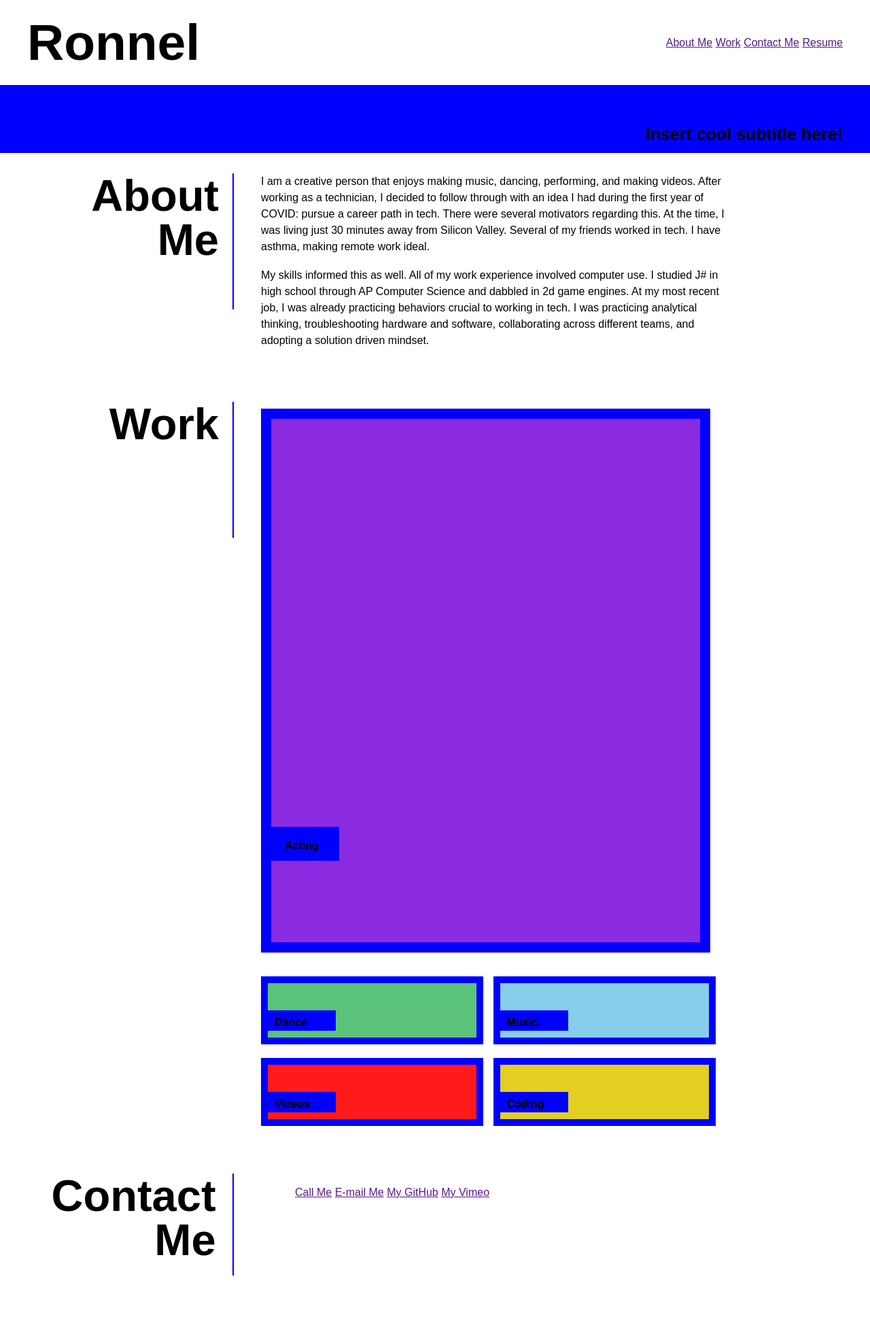
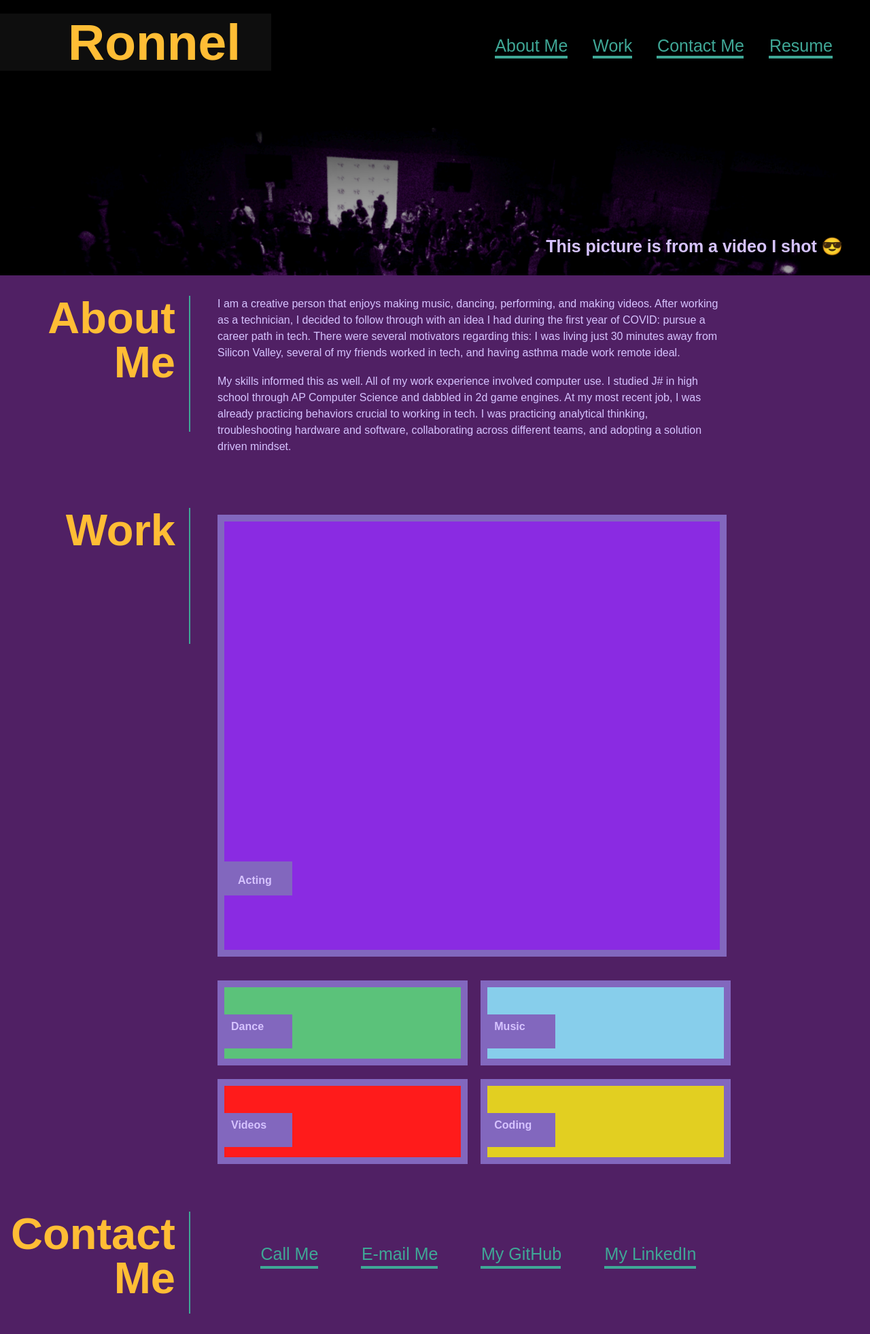
Before and after one commit to rabrigo/professional-portfolio, a plain HTML site: page index.html in a window 1280 px wide. Shown: the whole page at 68% size. Before the commit the page ends 1909 px from the top, so only its background shows below. Drawn offline with Linux system fonts and the light colour scheme.

Commit message:
updated html and css

```diff
--- a/Assets/css/style.css
+++ b/Assets/css/style.css
@@ -1,10 +1,42 @@
+body {
+    background-color: #502064;
+    color: #d6c3ff;
+}
+
 header nav {
-    margin: 25px 40px;
+    padding: 25px 0;
+    background-color: #000000;
 }
 
 header nav h1 {
     font-size: 75px;
     display: inline;
+    color: #FFBD35;
+    height: 200px;
+    background-color: #0e0e0e;
+    padding-left: 100px;
+    padding-right: 45px;
+}
+
+a {
+    color: #3FA796;
+    text-decoration: none;
+    position: relative;
+}
+
+a:hover {
+    color:#dcfff9;
+}
+
+nav a::after {
+    content:"";
+    /* margin-top: 10px; */
+    position: absolute;
+    width: 100%;
+    height: 4px;
+    background-color: #3FA796;
+    bottom: -5px;
+    left: -0.5%;
 }
 
 header nav ul {
@@ -12,10 +44,13 @@ header nav ul {
     float: right;
     color: pink;
     margin-top: 30px;
+    padding-right: 40px;
+    font-size: 25px;
 }
 
 header nav ul li {
     display: inline;
+    padding: 0 15px;
     /* removing this causes alignment issues */
 }
 
@@ -24,6 +59,7 @@ h2 {
     padding-right: 20px;
     font-size: 65px;
     vertical-align: top;
+    color: #FFBD35;
 }
 
 main {
@@ -32,38 +68,47 @@ main {
 }
 
 .banner {
-    height: 100px;
-    background-color: blue;
+    height: 280px;
+    background-image: url(../8k.jpg);
+    background-size: cover;
+    background-position: center;
     text-align: right;
 }
 
 .banner h3 {
     font-size: 25px;
-    padding-top: 60px;
+    padding-top: 225px;
     margin-right: 40px;
 }
 
 .aside-section {
     padding-right: 40px;
     text-align: right;
-    width: 30%;
+    width: 25%;
     margin: 30px 0;
 }
 
 /* vertical bar for the aside sections */
-.aside-section #about-me-vert-bar {
+.vert-bar {
     float: right;
+    width: 2px;
+    background-color: #3FA796;
+}
+
+.vert-bar.about-me {
     height: 200px;
-    width: 2px;
-    background-color: blue;
+}
+
+.vert-bar.work {
+    height: 200px;
 }
 
 .about-me-text {
     line-height: 1.5;
     vertical-align: top;
-    width: 70%;
+    width: 75%;
     margin: 30px 0;
-    padding-right: 200px;
+    padding-right: 220px;
 }
 
 .about-me-text p {
@@ -71,65 +116,68 @@ main {
     text-align: left;
 }
 
-.aside-section #work-vert-bar {
-    float: right;
-    height: 200px;
-    width: 2px;
-    background-color: blue;
-}
-
-.work-boxes {
+#work-boxes {
     /* display: block; */
-    width: 70%;
+    width: 75%;
     margin: 30px 0;
     padding-right: 200px;
 }
 
-.work-boxes .acting-box {
+.acting-box {
     background-color: blueviolet;
-    height: 800px;
-    width: 95%;
-    border: 15px blue solid;
+    height: 650px;
+    width: 98.5%;
+    border: 10px #8267BE solid;
     margin-top: 10px;
     margin-bottom: 25px;
     vertical-align: bottom;
 }
 
-.work-boxes .acting-box h3 {
-    margin-top: 600px;
+.acting-box h3 {
+    margin-top: 500px;
     height: 50px;
     width: 100px;
-    background-color: blue;
+    background-color: #8267BE;
     padding: 20px;
 }
 
-.work-boxes .small-box-header {
+.acting-box:hover {
+    opacity: 0.5;
+}
+
+.small-box-header {
     margin-top: 40px;
-    height: 30px;
+    height: 50px;
     width: 100px;
-    background-color: blue;
+    background-color: #8267BE;
     padding: 10px;
 }
 
-.work-boxes .dance-box, .music-box, .video-box, .coding-box {
+.dance-box, .music-box, .video-box, .coding-box {
     display: inline-block;
     background-color: rgb(91, 194, 122);
-    height: 100px;
-    width: 47%;
-    border: 10px blue solid;
-    margin: 10px 10px 10px 0;
+    height: 125px;
+    width: 48.4%;
+    border: 10px #8267BE solid;
+    margin: 10px 0;
 }
 
-.work-boxes .music-box {
-    background-color: skyblue;
+.dance-box:hover, .music-box:hover, .video-box:hover, .coding-box:hover {
+    opacity: 0.5;
 }
 
-.work-boxes .video-box {
+.music-box {
+    background-color: skyblue;
+    margin-left: 15px;
+}
+
+.video-box {
     background-color: rgb(255, 27, 27);
 }
 
-.work-boxes .coding-box {
+.coding-box {
     background-color: rgb(226, 207, 33);
+    margin-left: 15px;
 }
 
 .contact-me-header {
@@ -138,18 +186,29 @@ main {
     padding-right: 30px;
 }
 
-.aside-section #contact-me-vert-bar {
-    display: inline-block;
+.vert-bar.contact-me {
     height: 150px;
-    width: 2px;
-    background-color: blue;
 }
 
 #contact-me-links {
+    font-size: 25px;
     width: 60%;
-    margin: 50px;
+    display: flex;
+    /* flex-wrap: wrap; */
+    margin-top: 80px;
+    justify-content: space-evenly;
 }
 
-#contact-me-links ul li {
-    display: inline;
+#contact-me-links a {
+    position: relative;
 }
+
+#contact-me-links a::after {
+    content: "";
+    position: absolute;
+    width: 100%;
+    height: 4px;
+    background-color: #3FA796;
+    top: 30px;
+    left: -0.5%;
+}
--- a/index.html
+++ b/index.html
@@ -13,27 +13,28 @@
         <nav>
             <h1>Ronnel</h1>
             <ul>
-                <li><a href="">About Me</a></li>
-                <li><a href="">Work</a></li>
-                <li><a href="">Contact Me</a></li>
-                <li><a href="">Resume</a></li>
+                <li><a href="#about-me-link">About Me</a></li>
+                <li><a href="#work-boxes">Work</a></li>
+                <li><a href="#contact-me-links">Contact Me</a></li>
+                <li><a href="www.linkedin.com/in/ronnel-abrigo">Resume</a></li>
             </ul>
         </nav>
         <section class="banner">
-            <h3>Insert cool subtitle here!</h3>
+            <h3>This picture is from a video I shot 😎</h3>
         </section>
     </header>
     <main>
             <aside class="aside-section">
                 <h2>About<br>Me</h2>
-                <section id="about-me-vert-bar"></section>
+                <section class="vert-bar about-me"></section>
             </aside>
-            <section class="about-me-text">
+            <section class="about-me-text"> <!--changing this into an ID messes up the formatting-->
+                <section id="about-me-link"></section> <!--destination for "About Me" link-->
                 <p>
                     I am a creative person that enjoys making music, dancing, performing, and making videos.
                     After working as a technician, I decided to follow through with an idea I had during the first year
-                    of COVID: pursue a career path in tech. There were several motivators regarding this. At the time, I was living just 30 minutes away from Silicon Valley.
-                    Several of my friends worked in tech. I have asthma, making remote work ideal.
+                    of COVID: pursue a career path in tech. There were several motivators regarding this: I was living just 30 minutes away from Silicon Valley,
+                    several of my friends worked in tech, and having asthma made work remote ideal.
                 </p>
                 <p>
                     My skills informed this as well. All of my work experience involved computer use. I studied J# in high school through AP Computer Science
@@ -43,9 +44,9 @@
             </section>
         <aside class="aside-section">
             <h2>Work</h2>
-            <section id="work-vert-bar"></section>
+            <section class="vert-bar work"></section>
         </aside>
-        <section class="work-boxes">
+        <section id="work-boxes">
             <section class="acting-box">
                 <h3 class="small-box-header">Acting</h3>
             </section>
@@ -64,15 +65,13 @@
         </section>
         <aside class="aside-section">
             <h2>Contact<br>Me</h2>
-            <section id="contact-me-vert-bar"></section>
+            <section class="vert-bar contact-me"></section>
         </aside>
         <section id="contact-me-links">
-            <ul>
-                <li><a href="">Call Me</a></li>
-                <li><a href="">E-mail Me</a></li>
-                <li><a href="">My GitHub</a></li>
-                <li><a href="">My Vimeo</a></li>
-            </ul>
+                <a href="18005005555">Call Me</a>
+                <a href="mailto:ronnel@website.com">E-mail Me</a>
+                <a href="https://rabrigo.github.io/professional-portfolio/">My GitHub</a>
+                <a href="www.linkedin.com/in/ronnel-abrigo">My LinkedIn</a>
         </section>
      </section>
     </main>
```
Also changed, not shown: Assets/8k.jpg (added), 2 other files.
